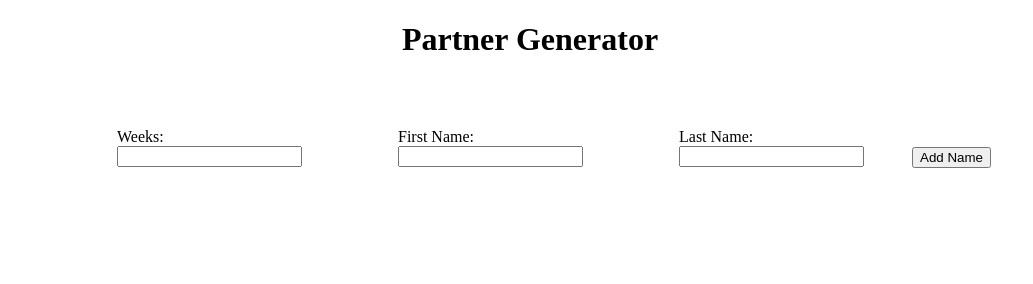
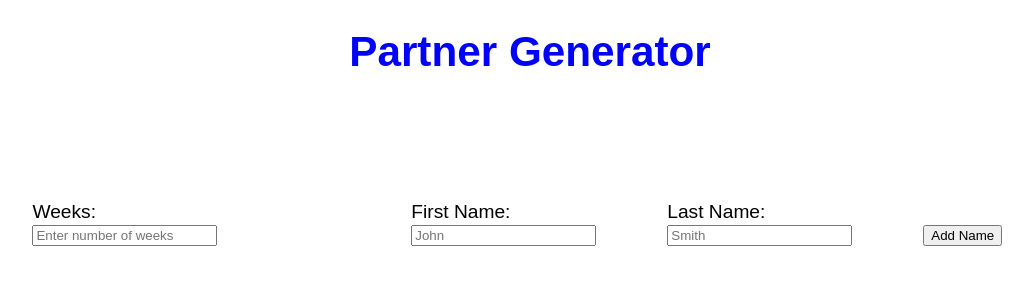
Before and after one commit to Latonis/Partner-Generator, a plain HTML site: page index.html in a window 1280 px wide. Shown: the whole page, without its empty margins (110-1143 px from the left). Drawn offline with nearby package versions, Linux system fonts and the light colour scheme.

Commit message:
CSS deliberation

```diff
--- a/index.html
+++ b/index.html
@@ -2,34 +2,40 @@
 <html lang="en">
 <head>
     <meta charset="UTF-8">
-    <title>Partner Generator</title>
+    <meta name="viewport" content="width=device-width">
+    <meta name="description" content="A partner generator that uses LFU as a similar concept">
+    <meta name="keywords" content="partner, generator, weeks, prayer">
+    <meta name="author" content="Yoon Cho">
     <link rel="stylesheet" type="text/css" href="stylesheet.css">
     <script src="https://ajax.googleapis.com/ajax/libs/jquery/1.8.3/jquery.min.js"></script>
     <script src="http://code.jquery.com/ui/1.9.2/jquery-ui.js"></script>
     <script src="script.js"></script>
-
+    <title>Partner Generator | Welcome</title>
 </head>
-<body>
-    <h1 id="title">Partner Generator</h1>
 
 
+<body>
+<h1 id="title">Partner Generator</h1>
+
+<section id="Main">
     <div class="container">
         <form id="item-weeks">
             Weeks: <br>
-            <input type="text" name="Weeks"><br>
+            <input type="text" name="Weeks" placeholder="Enter number of weeks"><br>
         </form>
 
-    <form class="container-item">
-        First Name: <br>
-        <input type="text" name="firstname"><br>
-    </form>
-    <form class="container-item">
-        Last Name: <br>
-        <input type="text" name="lastname"><br>
-    </form>
-
+        <div id="textinputs">
+        <form class="text-field">
+            First Name: <br>
+            <input type="text" name="firstname" placeholder="John"><br>
+        </form>
+        <form class="text-field">
+            Last Name: <br>
+            <input type="text" name="lastname" placeholder="Smith"><br>
+        </form>
+        </div>
         <button id="add-button">Add Name</button>
     </div>
-
+</section>
 </body>
 </html>
--- a/script.js
+++ b/script.js
@@ -1,4 +1,14 @@
 
-$("#add-button").click(function(){
-    var names =
+
+$(document).ready(function(){
+
+    $('#add-button').click(function(){
+        var inputs = $('#textinputs').clone();
+        inputs.removeAttr("textinputs");
+        inputs.addClass("newInputs");
+
+    $('.container').after(inputs);
+
+})
+
 });
--- a/stylesheet.css
+++ b/stylesheet.css
@@ -1,21 +1,51 @@
-#title {
-   text-align: center;
+
+h1 {
+  text-align:center;
+  color:blue;
+  font-size:2.2em;
 }
 
-.container {
-    display: flex;
-    justify-content: center;
+
+/* Global */
+.container{
+    width: 80%;
+    margin:5em 0 0 7em;
+    overflow:hidden;
+    position:absolute;
+
 }
 
-#item-weeks {
-    padding: 3em;
+body {
+    font-family: Arial, Helvetica, sans-serif;
+    font-size: 1.2em;
 }
 
-.container-item {
-    padding: 3em;
+/* JQuery Additions */
+.newInputs {
+    float:right;
+    width:63%;
+
+}
+
+.newInputs .text-field {
+    margin-left:1.1em;
+
+}
+/*-----------------------------------*/
+#item-weeks {
+
+    float:left;
+    width:37%;
+}
+
+.text-field {
+
+    float:left;
+    width:25%;
+
 }
 
 #add-button {
-    margin-top: 5em;
-    margin-bottom: 4em;
+    float:left;
+    margin-top:1.8em
 }
```
